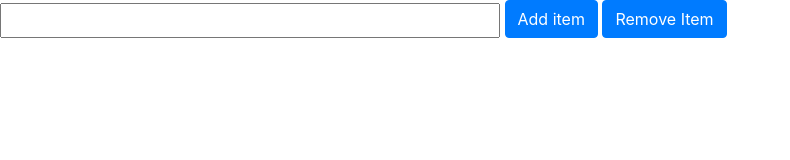
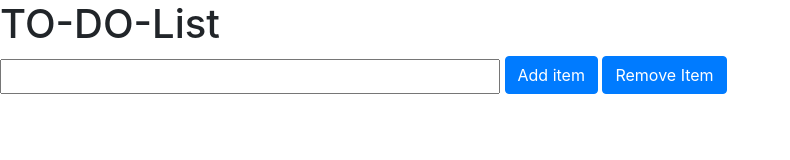
Before and after one commit to rubicantonio/TO-DO-List, a plain HTML site: page index.html in a window 1280 px wide. Shown: the whole page, without its empty margins (0-790 px from the left). Drawn offline with nearby package versions, Linux system fonts and the light colour scheme.

Commit message:
Update index.html

```diff
--- a/index.html
+++ b/index.html
@@ -17,7 +17,7 @@
     <script src="app.js">
     </script>
 
-
+        <h1>TO-DO-List</h1>
         <input  id="text1" type="text">
 
 
```
